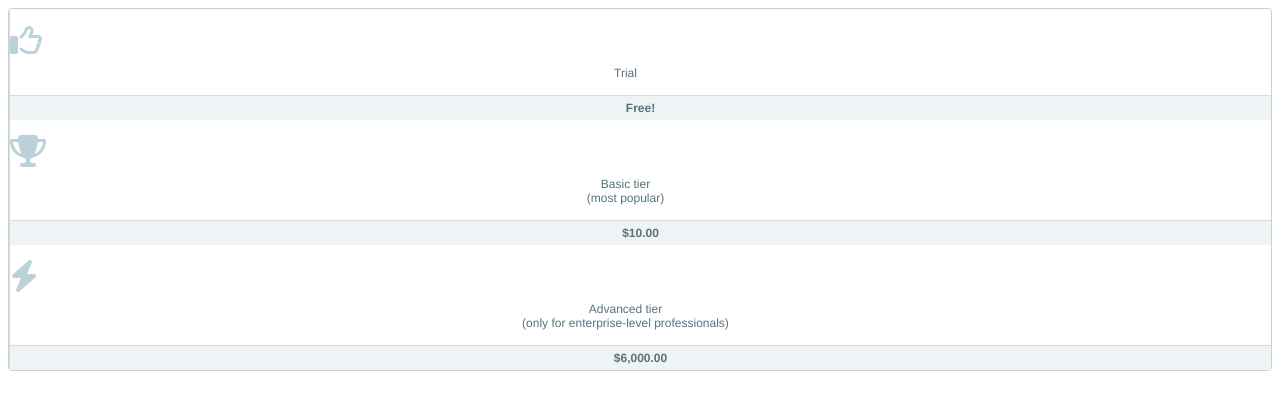
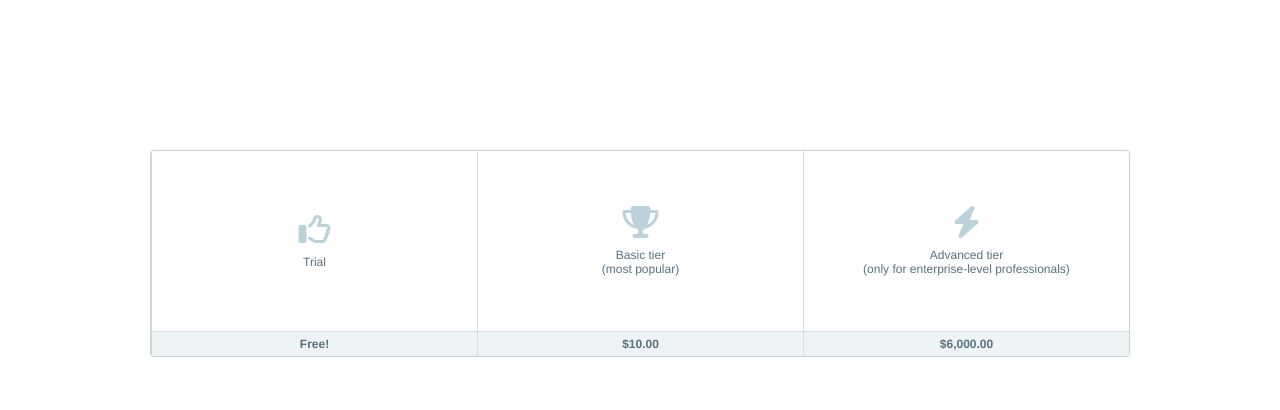
Before and after one commit to tgentry300/flexbox-cards, a plain HTML site: page index.html in a window 1280 px wide. Drawn offline with Linux system fonts and the light colour scheme.

Commit message:
assessment completed

```diff
--- a/cards.css
+++ b/cards.css
@@ -6,21 +6,35 @@ html {
     background-color: #FFFFFF;
 }
 
-.icon {color: #BCD2DA;}
+.icon {
+    color: #BCD2DA;
+}
+body {
+    margin: 150px;
+}
 
 .card {
     /* display, flex-direction */
     border: 1px solid #CAD0D2;
     border-radius: 4px;
     overflow: hidden;
+    display: flex;
+    flex-direction: column;
 }
 
 .card__description {
     /* display, flex-direction, justify-content, align-items */
     padding: 15px 0;
+    display: flex;
+    flex-direction: column;
+    justify-content: center;
+    align-items: center;
 }
 
-.card__descriptionIcon {font-size: 32px; margin-bottom: 10px;}
+.card__descriptionIcon {
+    font-size: 32px;
+    margin-bottom: 10px;
+}
 
 .card__descriptionText {
     color: #57727C;
@@ -41,17 +55,21 @@ html {
 
 .cardGroup {
     /* display */
-
     border: 1px solid #CAD0D2;
     border-radius: 4px;
     overflow: hidden;
+    display: flex;
 }
 
 .cardGroup__card {
     /* flex-grow, flex-shrink, flex-basis */
-
     border: none;
     border-radius: 0;
+    flex-grow: 1;
+    flex-shrink: 1;
+    flex-basis: 200px;
+    justify-content: flex-end;
+
 }
 
 .cardGroup__card {
@@ -59,5 +77,8 @@ html {
 }
 
 .cardGroup__cardDescription {
+    flex-grow: 1;
+    flex-shrink: 1;
+    flex-basis: 150px;
     /* flex-grow, flex-shrink, flex-basis */
 }
```
Also changed, not shown: index.html (+43 -2 lines). Lines whose indentation alone changed are shown as unchanged.
